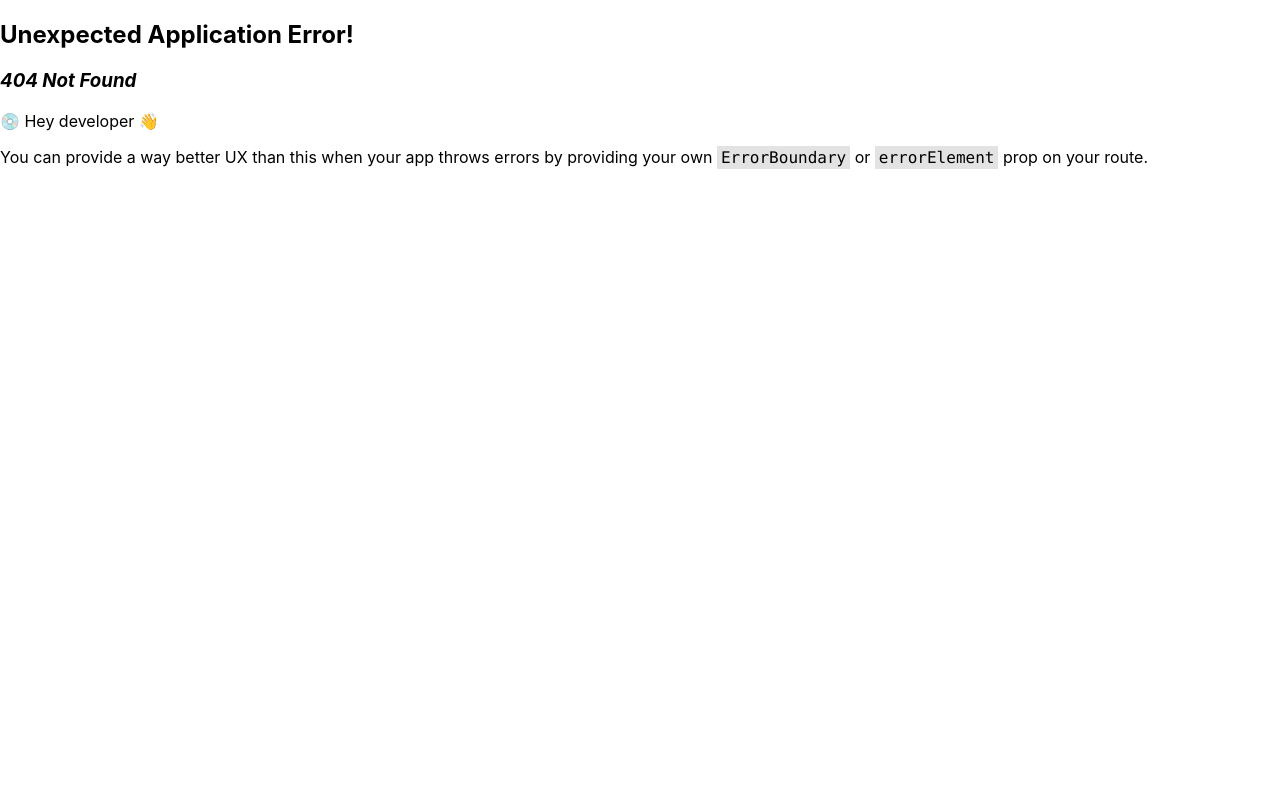
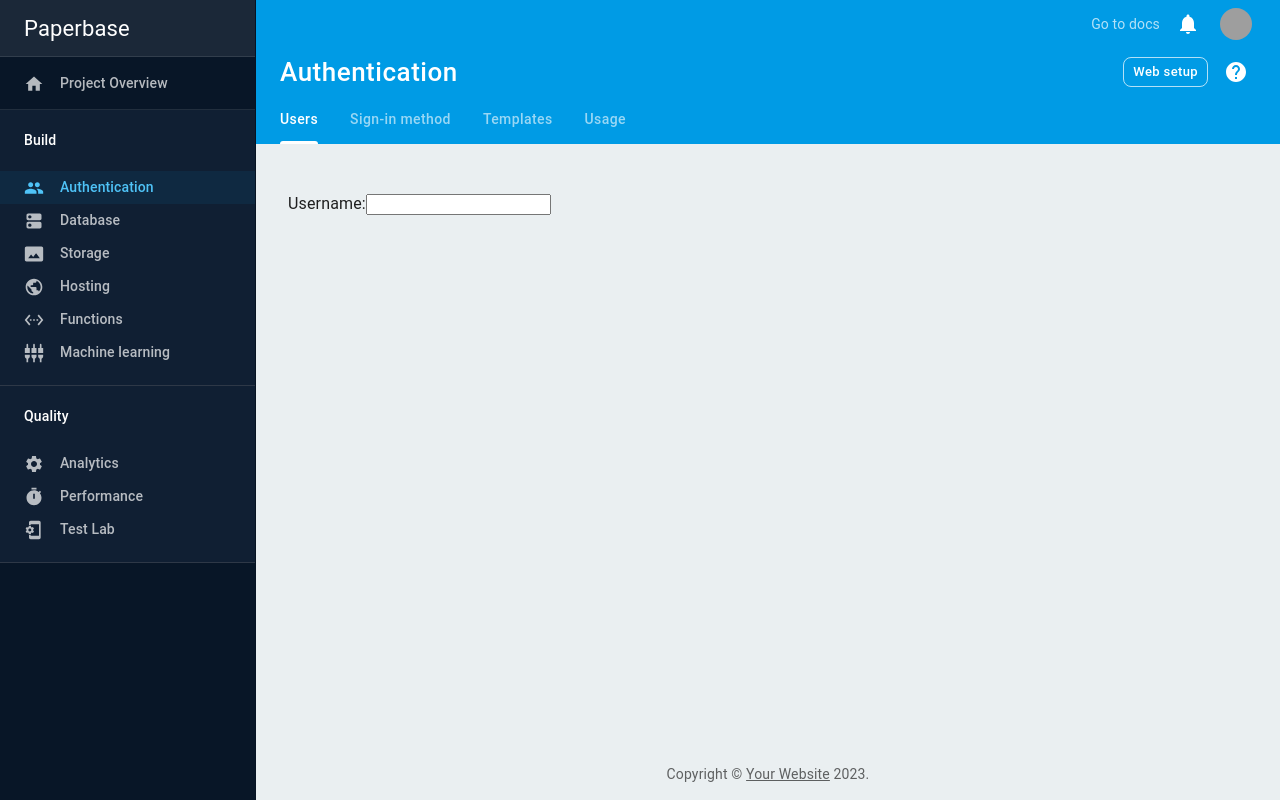
Before and after one commit to FrancescoMain/dashboard, a React (Create React App) app: page /auth/register in a window 1280 px wide. Before the commit this address had no page. Built offline with nearby package versions, Linux system fonts and the light colour scheme; grey boxes are pictures that could not be loaded.

Commit message:
working on form

```diff
--- a/package.json
+++ b/package.json
@@ -16,10 +16,12 @@
     "@types/react-dom": "^18.0.11",
     "react": "^18.2.0",
     "react-dom": "^18.2.0",
+    "react-hook-form": "^7.43.9",
     "react-router-dom": "^6.10.0",
     "react-scripts": "5.0.1",
     "typescript": "^4.9.5",
-    "web-vitals": "^2.1.4"
+    "web-vitals": "^2.1.4",
+    "zod": "^3.21.4"
   },
   "scripts": {
     "start": "react-scripts start",
--- a/src/components/Authentication/Autentication.tsx
+++ b/src/components/Authentication/Authentication.tsx
@@ -11,7 +11,7 @@ import IconButton from "@mui/material/IconButton";
 import SearchIcon from "@mui/icons-material/Search";
 import RefreshIcon from "@mui/icons-material/Refresh";
 
-const Autentication = () => {
+const Authentication = () => {
   return (
     <Paper sx={{ maxWidth: 936, margin: "auto", overflow: "hidden" }}>
       <AppBar
@@ -55,4 +55,4 @@ const Autentication = () => {
     </Paper>
   );
 };
-export default Autentication;
+export default Authentication;
--- /dev/null
+++ b/src/components/Authentication/UserForm.tsx
@@ -0,0 +1,27 @@
+import React from 'react'
+import { z } from "zod";
+
+const User = z.object({
+    username:
+    z.string()
+    .min(3, { message: "L'username deve contenere un minimo di 3 caratteri" })
+    .max(10, { message: "L'username deve contenere un massimo di 10 caratteri"}),
+    email:
+    z.string()
+    .email()
+})
+
+const UserForm = () => {
+  return (
+    <>
+    <form>
+        <div>
+            <label>Username:</label>
+            <input></input>
+        </div>
+    </form>
+    </>
+  )
+}
+
+export default UserForm
```
Also changed, not shown: src/index.tsx (+7 -2 lines), 1 other file (tests, documents, lock files or other folders).
